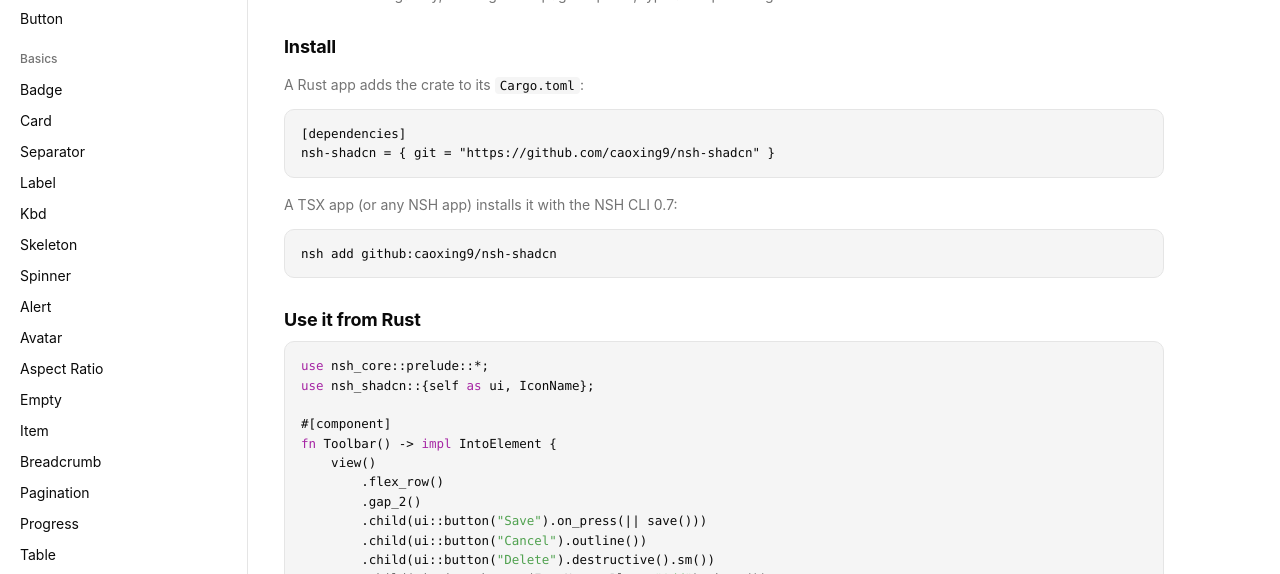
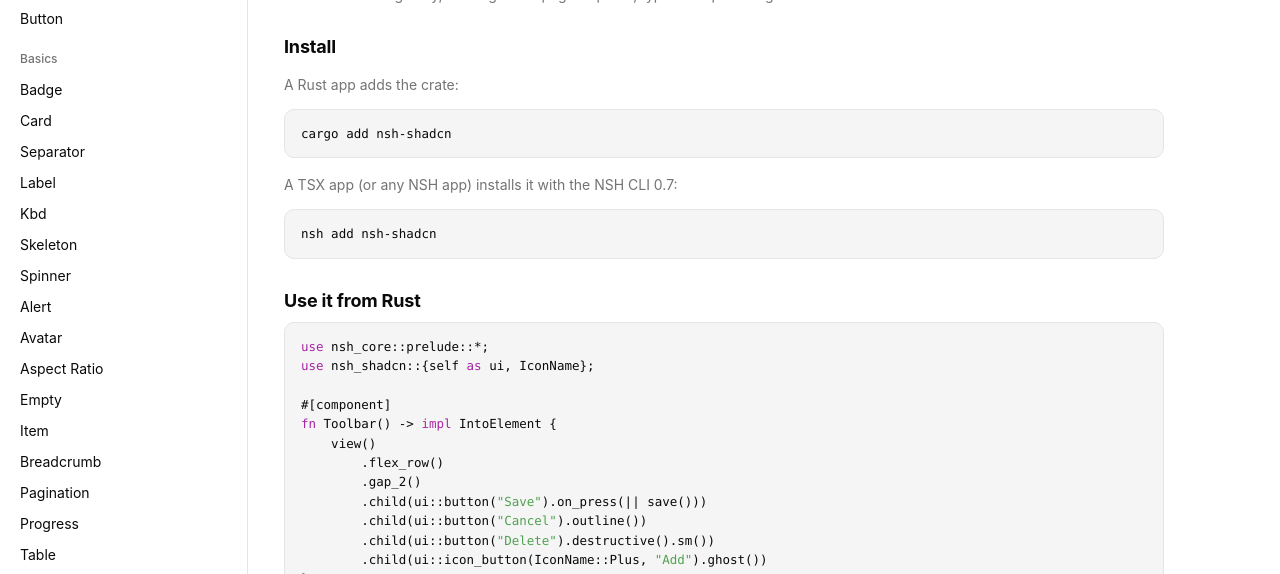
Before and after one commit to caoxing9/nsh-shadcn, a plain HTML site: page index.html in a window 1280 px wide. Shown: the part 226-800 px from the top of the page. Drawn offline with Linux system fonts and the light colour scheme.

Commit message:
Docs: install with cargo add / nsh add

```diff
--- a/index.html
+++ b/index.html
@@ -141,11 +141,10 @@ registry with the same variants, sizes and look, drawn with native views. It is
 <a href="https://nsh.dev/docs/nshm">nshm</a>: one crate that Rust apps call and TSX apps import. Every component on
 this site is live: NSH's web build of the gallery, running in the page — press, type and open things.</p>
 <h2>Install</h2>
-<p>A Rust app adds the crate to its <code>Cargo.toml</code>:</p>
-<pre><code>[dependencies]
-nsh-shadcn = { git = "https://github.com/caoxing9/nsh-shadcn" }</code></pre>
+<p>A Rust app adds the crate:</p>
+<pre><code>cargo add nsh-shadcn</code></pre>
 <p>A TSX app (or any NSH app) installs it with the NSH CLI 0.7:</p>
-<pre><code>nsh add github:caoxing9/nsh-shadcn</code></pre>
+<pre><code>nsh add nsh-shadcn</code></pre>
 <h2>Use it from Rust</h2>
 <pre><code>${highlight(`use nsh_core::prelude::*;
 use nsh_shadcn::{self as ui, IconName};
```
